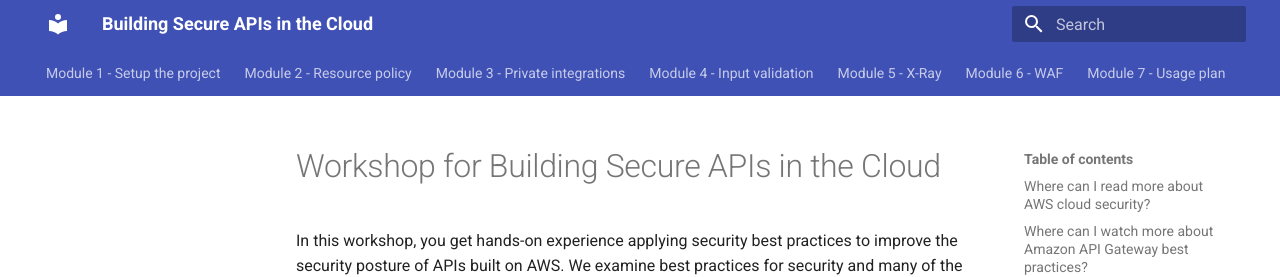
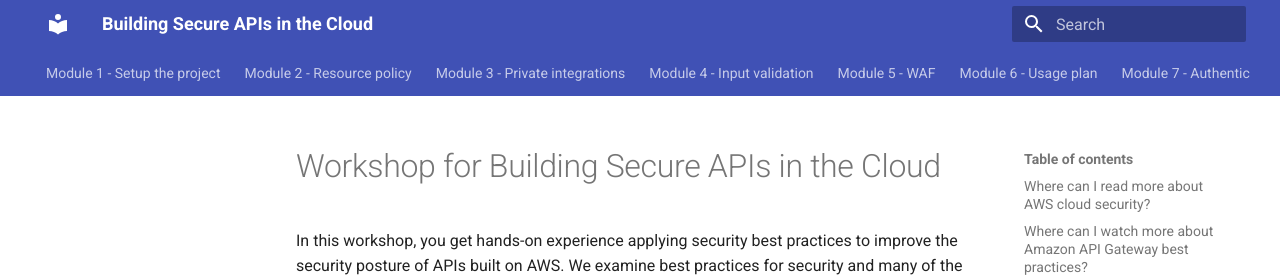
Before and after one commit to xiangshen-dk/workshop-building-secure-apis, an MkDocs documentation site: the page built from docs/index.md, in a window 1280 px wide. Shown: the top 277 px of the page. Built offline with MkDocs 1.6.1 and Material for MkDocs 9.7.7, drawn with Linux system fonts in a browser that asks for light colours; some web fonts are replaced.

Commit message:
reorder the modules

```diff
--- a/mkdocs.yml
+++ b/mkdocs.yml
@@ -4,11 +4,11 @@ nav:
   - Module 2 - Resource policy: resource-policy.md
   - Module 3 - Private integrations: vpclink.md
   - Module 4 - Input validation: input-validation.md
-  - Module 5 - X-Ray: xray.md
-  - Module 6 - WAF: waf.md
-  - Module 7 - Usage plan: usage-plan.md
-  - Module 8 - Authentication: auth.md
-  - Module 9 - Configure the web UI: webui.md
+  - Module 5 - WAF: waf.md
+  - Module 6 - Usage plan: usage-plan.md
+  - Module 7 - Authentication: auth.md
+  - Module 8 - Configure the web UI: webui.md
+  - Module 9 - X-Ray: xray.md
   - Module 10 - Host the static files: static-site.md
   - Module 11 - Conclusions: conclusion.md
   - Module 12 - Cleanup: cleanup.md
```
